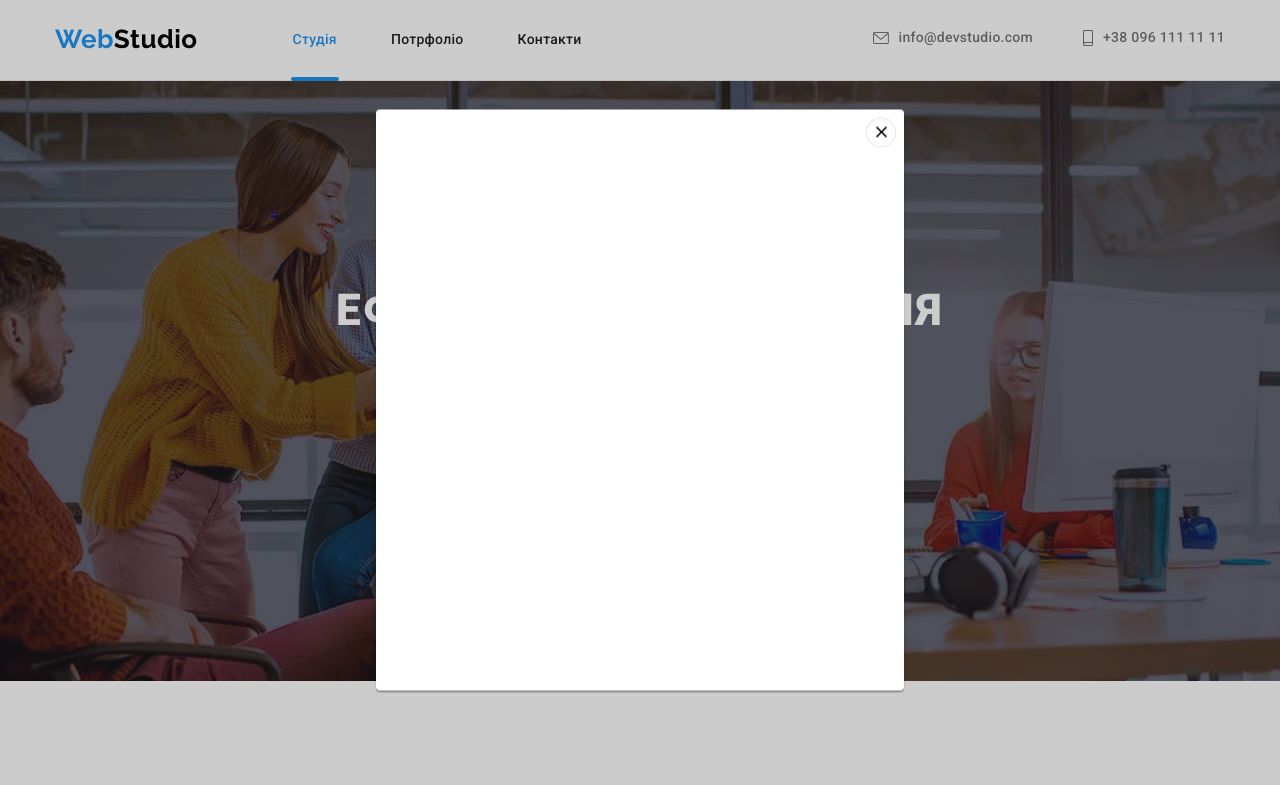
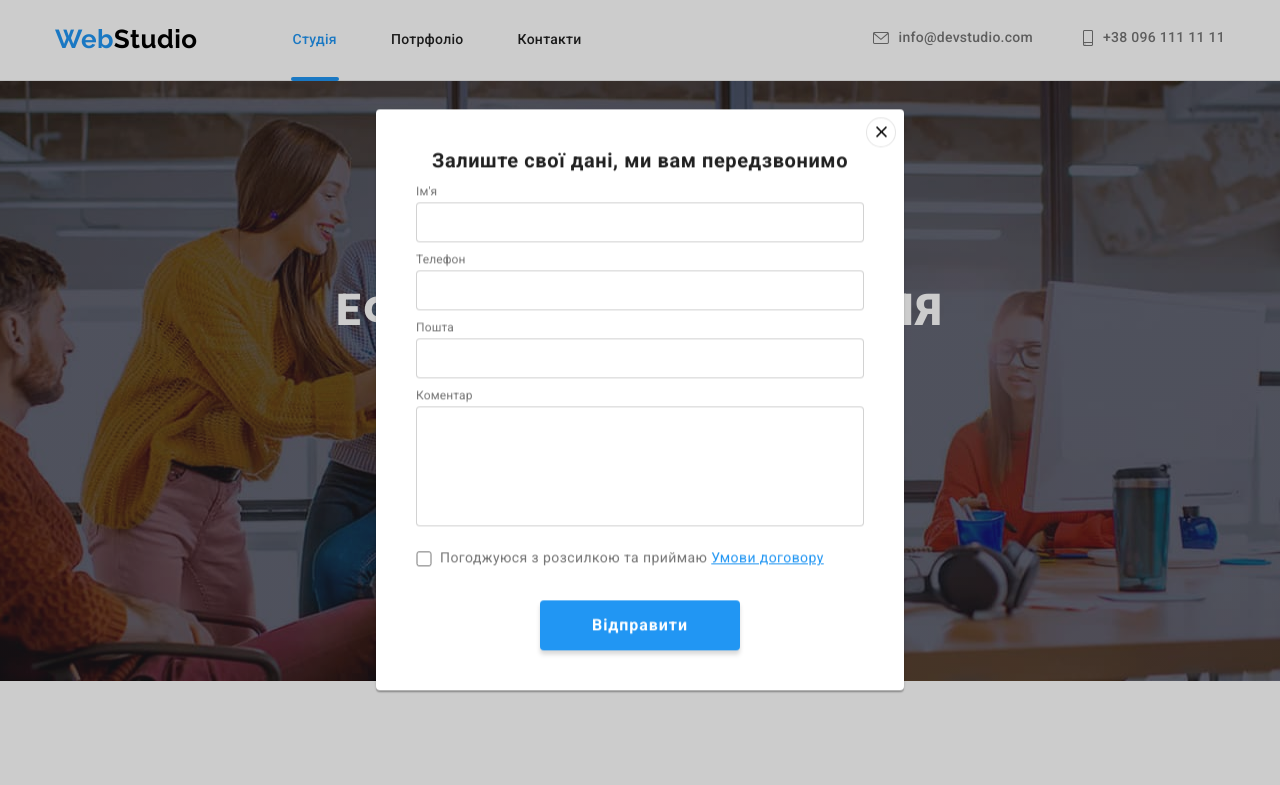
Before and after one commit to campot05/goit-markup-hw-06, a plain HTML site: page index.html in a window 1280 px wide. Both pictures are taken after a click on the button "Замовити послугу". Shown: the top 785 px of the page. Drawn offline with nearby package versions, Linux system fonts and the light colour scheme.

Commit message:
разметка модального окна

```diff
--- a/css/styles.css
+++ b/css/styles.css
@@ -229,7 +229,7 @@ button {
   left: 50%;
   min-width: 528px;
   min-height: 581px;
-  padding: 8px;
+  padding: 40px;
   background: #ffffff;
   box-shadow: 0px 1px 3px rgba(0, 0, 0, 0.12), 0px 1px 1px rgba(0, 0, 0, 0.14),
     0px 2px 1px rgba(0, 0, 0, 0.2);
@@ -241,11 +241,13 @@ button {
 }
 
 .modal-button {
+  position: absolute;
+  top: 8px;
+  right: 8px;
   width: 30px;
   height: 30px;
   padding: 0;
   border: none;
-
   display: flex;
   justify-content: center;
   align-items: center;
@@ -254,6 +256,94 @@ button {
   border: 1px solid rgba(0, 0, 0, 0.1);
   border-radius: 50%;
   cursor: pointer;
+}
+
+.modal-form {
+}
+
+.modal-form input {
+  margin: 0;
+  width: 100%;
+  height: 40px;
+  border: 1px solid rgba(33, 33, 33, 0.2);
+  border-radius: 4px;
+  padding: 11px 12px;
+}
+.modal-title {
+  font-weight: 700;
+  font-size: 20px;
+  line-height: 1.15;
+  text-align: center;
+  letter-spacing: 0.03em;
+  color: #212121;
+  margin-top: 0;
+  margin-bottom: 12px;
+}
+.modal-label {
+  font-size: 12px;
+  line-height: 1.17;
+  letter-spacing: 0.01em;
+  color: #757575;
+  margin-bottom: 4px;
+}
+.modal-field {
+  display: flex;
+  flex-direction: column;
+  margin-bottom: 10px;
+}
+
+.modal-field:nth-child(5) {
+  margin-bottom: 20px;
+}
+
+.modal-field .modal-textarea {
+  height: 120px;
+  border: 1px solid rgba(33, 33, 33, 0.2);
+  border-radius: 4px;
+  resize: none;
+  padding: 0;
+  margin: 0;
+}
+.modal-policy {
+  display: flex;
+  align-items: center;
+  margin-bottom: 30px;
+}
+
+.modal-policy input {
+  width: 16px;
+  height: 15px;
+  margin: 0 8px 0 0;
+}
+
+.modal-policy label {
+  font-size: 14px;
+  line-height: 1.7;
+  letter-spacing: 0.03em;
+  color: #757575;
+}
+
+.modal-link {
+  font-size: 14px;
+  line-height: 1.7;
+  letter-spacing: 0.03em;
+  color: var(--accent-color);
+}
+
+.modal-form-button {
+  display: flex;
+  margin: 0 auto;
+  background-color: var(--accent-color);
+  box-shadow: 0px 4px 4px rgba(0, 0, 0, 0.15);
+  border-radius: 4px;
+  font-weight: 700;
+  font-size: 16px;
+  line-height: 1.9;
+  letter-spacing: 0.06em;
+  color: var(--white-color);
+  padding: 10px 52px;
+  cursor: pointer;
+  border: none;
 }
 
 /* privilege */
--- a/index.html
+++ b/index.html
@@ -63,6 +63,41 @@
       </section>
       <div class="backdrop is-hidden" data-modal>
         <div class="modal">
+          <form class="modal-form">
+            <h2 class="modal-title">Залиште свої дані, ми вам передзвонимо</h2>
+            <div class="modal-field">
+              <label for="name" class="modal-label">Ім'я</label>
+              <input type="text" name="name" id="name" />
+            </div>
+
+            <div class="modal-field">
+              <label for="tel" class="modal-label">Телефон</label>
+              <input type="tel" name="tel" id="tel" />
+            </div>
+
+            <div class="modal-field">
+              <label for="email" class="modal-label">Пошта</label>
+              <input type="email" name="email" id="email" />
+            </div>
+
+            <div class="modal-field">
+              <label for="comment" class="modal-label">Коментар</label>
+              <textarea
+                name="comment"
+                id="comment"
+                class="modal-textarea"
+              ></textarea>
+            </div>
+
+            <div class="modal-policy">
+              <input type="checkbox" name="policy" id="policy" />
+              <label for="policy"
+                >Погоджуюся з розсилкою та приймаю
+                <a href="#" class="modal-link">Умови договору</a></label
+              >
+            </div>
+            <button type="submit" class="modal-form-button">Відправити</button>
+          </form>
           <button type="button" class="modal-button" data-modal-close>
             <svg class="modal-icon" width="18" height="18">
               <use href="./image/symbol-defs.svg#button"></use>
@@ -461,10 +496,15 @@
         </div>
         <form class="form">
           <div class="form-field">
-            <label for="email" class="form-label"
+            <label for="footer-email" class="form-label"
               >Підпишіться на розсилку</label
             >
-            <input type="email" name="email" id="email" placeholder="E-mail" />
+            <input
+              type="email"
+              name="footer-email"
+              id="email"
+              placeholder="E-mail"
+            />
           </div>
           <button type="submit" class="form-button">
             Підписатися
```
